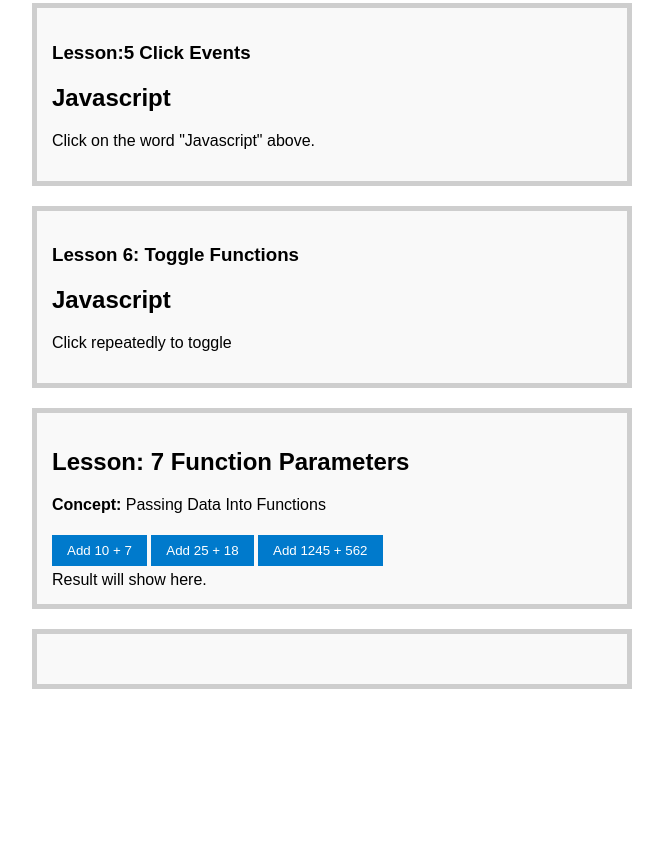
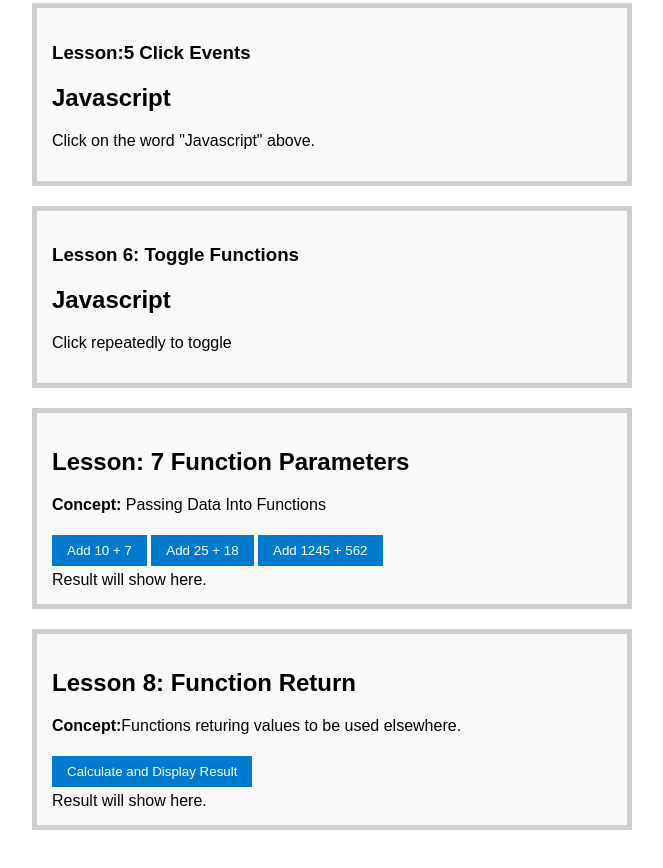
Before and after one commit to BandileLukhele/Week-4---Javascipting, a plain HTML site: page index.html in a window 1280 px wide. Shown: the part 1024-1892 px from the top of the page, without its empty margins (308-971 px from the left). Before the commit the page ends 1773 px from the top, so only its background shows below. Drawn offline with Linux system fonts and the light colour scheme.

Commit message:
Lesson 8:Function Return

```diff
--- a/index.html
+++ b/index.html
@@ -128,7 +128,22 @@
 
        <!-- Lesson 8: -->
        <div class="Lesson">
-        <h2></h2>
+        <h2>Lesson 8: Function Return</h2>
+        <p><Strong>Concept:</Strong>Functions returing values to be used elsewhere.</p>
+
+        <button onclick="runlesson8()">Calculate and Display Result</button>
+        <div class="output" id="addition8">Result will show here.</div>
+        <script>
+            function runlesson8() {
+                document.getElementById("addition8").innerHTML = "10 + 7 =" + addNumbersReturn(10,7);
+            }
+            function addNumbersReturn(num1,num2) {
+                return num1 + num2;
+
+            }
+        </script>
+
+        </div>
 
        </div>
 
```
